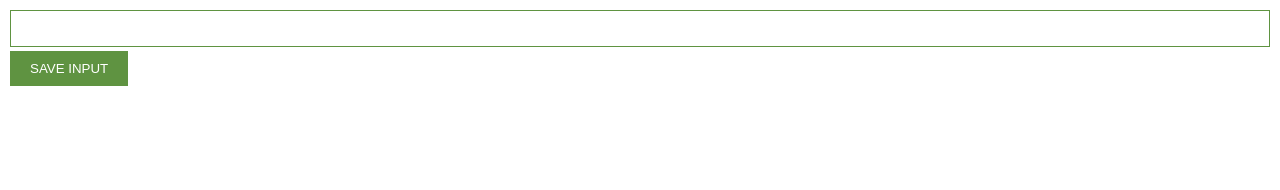
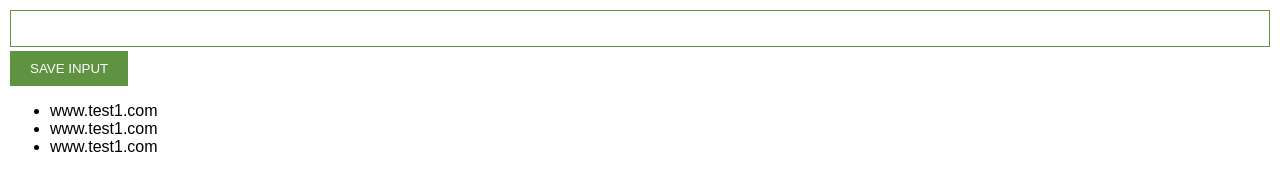
Before and after one commit to BradleyParkin/chrome-extension, a plain HTML site: page index.html in a window 1280 px wide. Drawn offline with Linux system fonts and the light colour scheme.

Commit message:
add inner.html

```diff
--- a/index.html
+++ b/index.html
@@ -10,6 +10,7 @@
 <body>
     <input type="text" id="input-el">
     <button id="input-btn">SAVE INPUT</button>
+    <ul id="ul-el"></ul>
     <script src="./index.js"></script>
 </body>
 </html>
--- a/index.js
+++ b/index.js
@@ -1,9 +1,15 @@
-let myLeads = []
+let myLeads = ["www.test1.com", "www.test1.com", "www.test1.com"]
 const inputEl = document.getElementById("input-el")
 const inputBtn = document.getElementById("input-btn")
+const ulEl = document.getElementById("ul-el")
 
 
 inputBtn.addEventListener("click", function() {
     myLeads.push(inputEl.value)
     console.log(myLeads)
 })
+
+for (let i = 0; i < myLeads.length; i++) {
+    ulEl.innerHTML += "<li>" + myLeads[1] + "</li>"
+
+}
```
